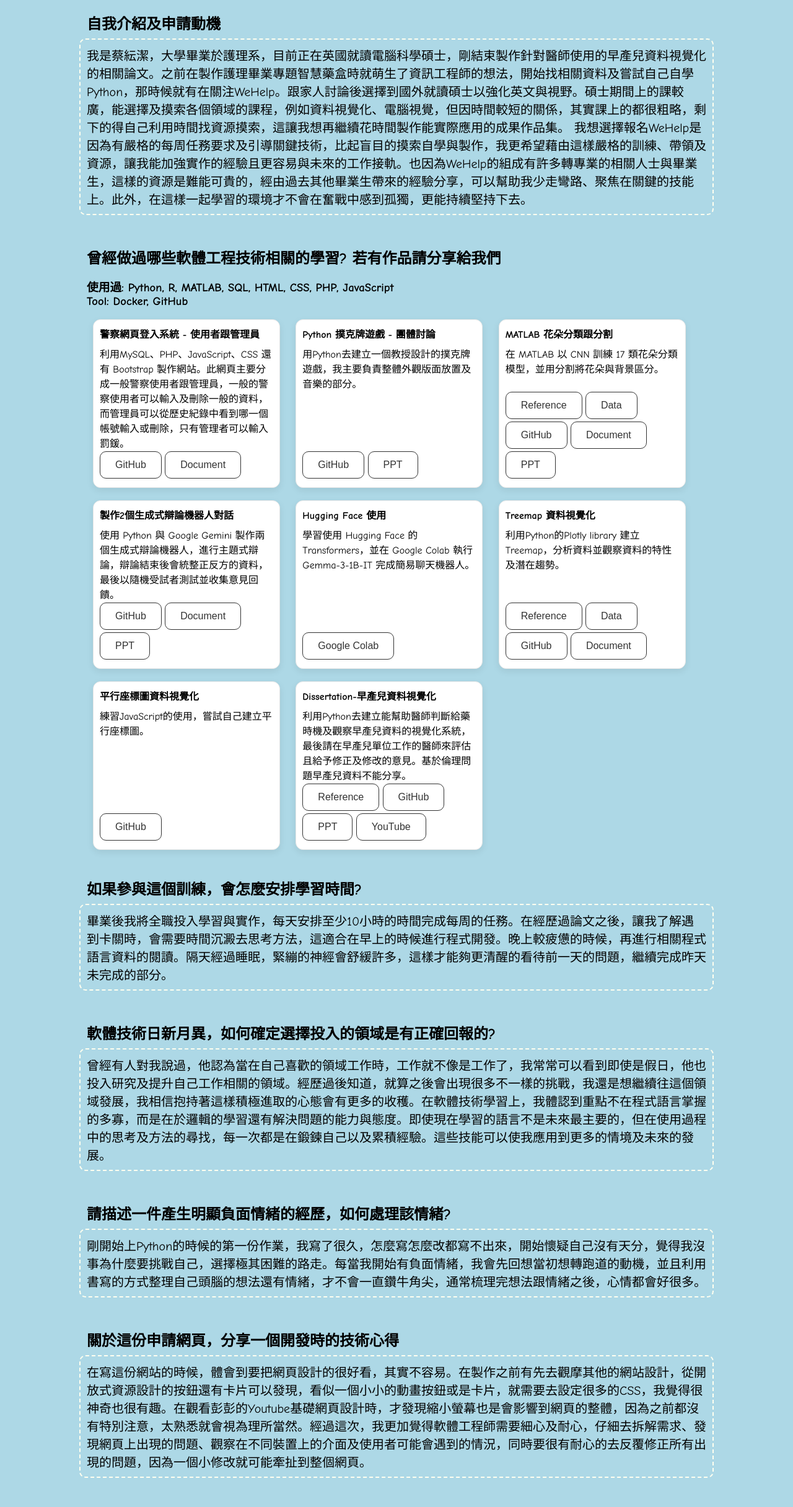
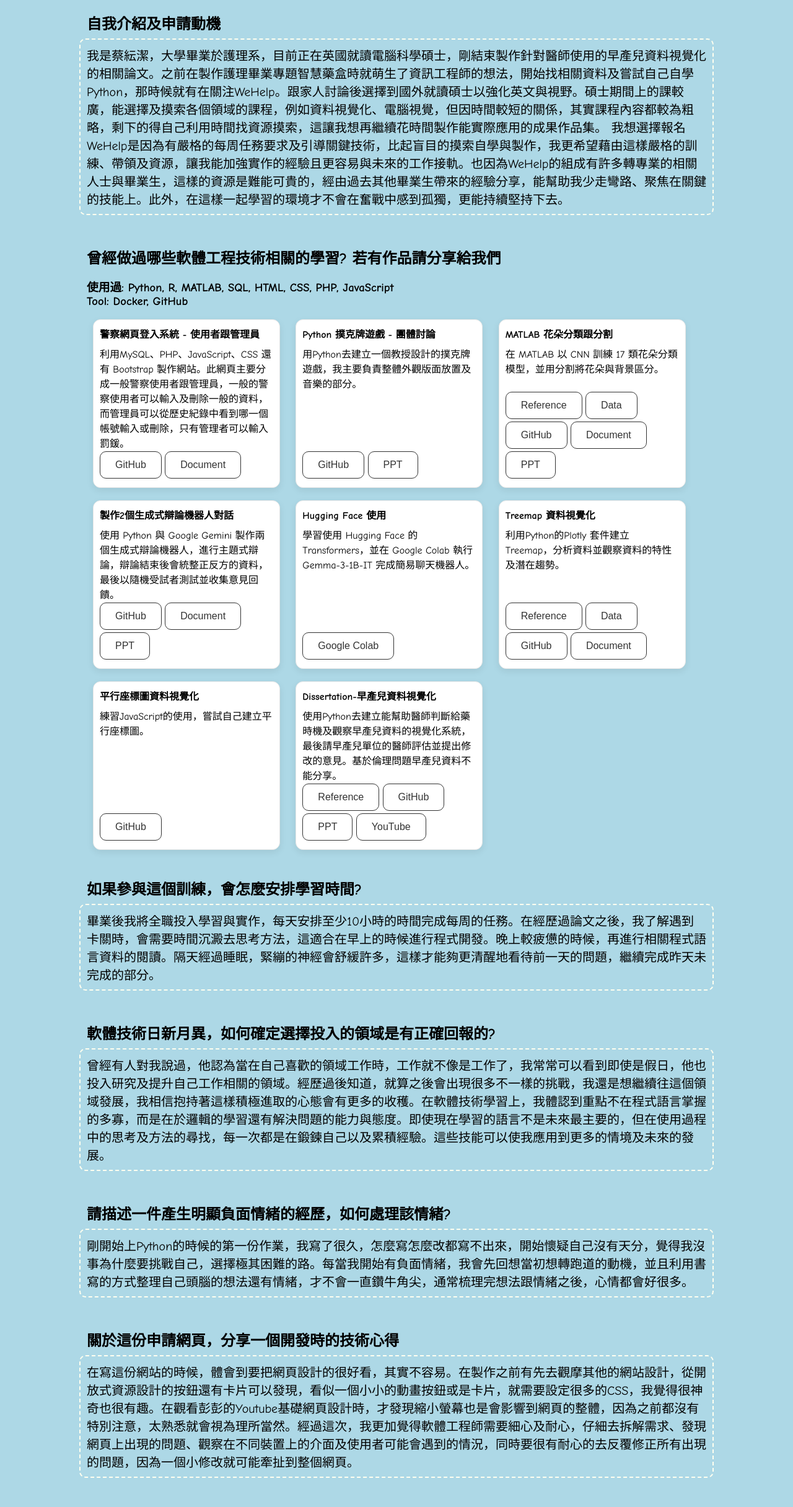
Before and after one commit to yuntsai35/wehelp-application, a plain HTML site: page index.html in a window 1280 px wide. Shown: the part 128-2559 px from the top of the page at 62% size. Drawn offline with Linux system fonts and the light colour scheme.

Commit message:
Update index.html

```diff
--- a/index.html
+++ b/index.html
@@ -1,7 +1,7 @@
 <!DOCTYPE html>
 <html>
 <head>
-    <meta charset="utf-8"></meta>
+    <meta charset="utf-8">
     <meta name="viewport" content="width=device-width, initial-scale=1, maximum-scale=1">
     <link rel="stylesheet" href="website.css">
     <title>
@@ -26,8 +26,8 @@
     <h1 style="text-align:center;">第七屆WeHelp申請表</h1>
     <section id="intro">
     <h2> 自我介紹及申請動機</h2>
-    <div class="outlayer"> 我是蔡紜潔，大學畢業於護理系，目前正在英國就讀電腦科學碩士，剛結束製作針對醫師使用的早產兒資料視覺化的相關論文。之前在製作護理畢業專題智慧藥盒時就萌生了資訊工程師的想法，開始找相關資料及嘗試自己自學Python，那時候就有在關注WeHelp。跟家人討論後選擇到國外就讀碩士以強化英文與視野。碩士期間上的課較廣，能選擇及摸索各個領域的課程，例如資料視覺化、電腦視覺，但因時間較短的關係，其實課上的都很粗略，剩下的得自己利用時間找資源摸索，這讓我想再繼續花時間製作能實際應用的成果作品集。
-我想選擇報名WeHelp是因為有嚴格的每周任務要求及引導關鍵技術，比起盲目的摸索自學與製作，我更希望藉由這樣嚴格的訓練、帶領及資源，讓我能加強實作的經驗且更容易與未來的工作接軌。也因為WeHelp的組成有許多轉專業的相關人士與畢業生，這樣的資源是難能可貴的，經由過去其他畢業生帶來的經驗分享，可以幫助我少走彎路、聚焦在關鍵的技能上。此外，在這樣一起學習的環境才不會在奮戰中感到孤獨，更能持續堅持下去。
+    <div class="outlayer"> 我是蔡紜潔，大學畢業於護理系，目前正在英國就讀電腦科學碩士，剛結束製作針對醫師使用的早產兒資料視覺化的相關論文。之前在製作護理畢業專題智慧藥盒時就萌生了資訊工程師的想法，開始找相關資料及嘗試自己自學Python，那時候就有在關注WeHelp。跟家人討論後選擇到國外就讀碩士以強化英文與視野。碩士期間上的課較廣，能選擇及摸索各個領域的課程，例如資料視覺化、電腦視覺，但因時間較短的關係，其實課程內容都較為粗略，剩下的得自己利用時間找資源摸索，這讓我想再繼續花時間製作能實際應用的成果作品集。
+我想選擇報名WeHelp是因為有嚴格的每周任務要求及引導關鍵技術，比起盲目的摸索自學與製作，我更希望藉由這樣嚴格的訓練、帶領及資源，讓我能加強實作的經驗且更容易與未來的工作接軌。也因為WeHelp的組成有許多轉專業的相關人士與畢業生，這樣的資源是難能可貴的，經由過去其他畢業生帶來的經驗分享，能幫助我少走彎路、聚焦在關鍵的技能上。此外，在這樣一起學習的環境才不會在奮戰中感到孤獨，更能持續堅持下去。
 </div>
     </section>
     <br>
@@ -84,7 +84,7 @@
     </div>
     <div class="card">
       <h4>Treemap 資料視覺化</h4>
-      <div>利用Python的Plotly library 建立Treemap，分析資料並觀察資料的特性及潛在趨勢。</div>
+      <div>利用Python的Plotly 套件建立 Treemap，分析資料並觀察資料的特性及潛在趨勢。</div>
       <div class="buttongroup">
       <a href="https://www.nature.com/articles/s43016-023-00795-w" class="button">Reference</a>
       <a href="https://ora.ox.ac.uk/objects/uuid:4ad0b594-3e81-4e61-aefc-5d869c799a87" class="button">Data</a>
@@ -101,7 +101,7 @@
       </div>
     <div class="card">
       <h4>Dissertation-早產兒資料視覺化</h4>
-      <div>利用Python去建立能幫助醫師判斷給藥時機及觀察早產兒資料的視覺化系統，最後請在早產兒單位工作的醫師來評估且給予修正及修改的意見。基於倫理問題早產兒資料不能分享。</div>
+      <div>使用Python去建立能幫助醫師判斷給藥時機及觀察早產兒資料的視覺化系統，最後請早產兒單位的醫師評估並提出修改的意見。基於倫理問題早產兒資料不能分享。</div>
       <div class="buttongroup">
       <a href="https://pmc.ncbi.nlm.nih.gov/articles/PMC10715505/" class="button">Reference</a>
       <a href="https://github.com/yuntsai35/Neonatal-dashboard" class="button">GitHub</a>
@@ -117,7 +117,7 @@
     <section id="schedule">
     <h2> 如果參與這個訓練，會怎麼安排學習時間?</h2>
 
-    <div class="outlayer">畢業後我將全職投入學習與實作，每天安排至少10小時的時間完成每周的任務。在經歷過論文之後，讓我了解遇到卡關時，會需要時間沉澱去思考方法，這適合在早上的時候進行程式開發。晚上較疲憊的時候，再進行相關程式語言資料的閱讀。隔天經過睡眠，緊繃的神經會舒緩許多，這樣才能夠更清醒的看待前一天的問題，繼續完成昨天未完成的部分。</div>
+    <div class="outlayer">畢業後我將全職投入學習與實作，每天安排至少10小時的時間完成每周的任務。在經歷過論文之後，我了解遇到卡關時，會需要時間沉澱去思考方法，這適合在早上的時候進行程式開發。晚上較疲憊的時候，再進行相關程式語言資料的閱讀。隔天經過睡眠，緊繃的神經會舒緩許多，這樣才能夠更清醒地看待前一天的問題，繼續完成昨天未完成的部分。</div>
     </section>
     <br>
     <section id="career">
@@ -127,26 +127,26 @@
     </section>
     <br>
     <section id="emotion">
-    <h2 id="emotion"> 請描述一件產生明顯負面情緒的經歷，如何處理該情緒?</h2>
+    <h2> 請描述一件產生明顯負面情緒的經歷，如何處理該情緒?</h2>
 
-    <div class="outlayer"> 剛開始上Python的時候的第一份作業，我寫了很久，怎麼寫怎麼改都寫不出來，開始懷疑自己沒有天分，覺得我沒事為什麼要挑戰自己，選擇極其困難的路走。每當我開始有負面情緒，我會先回想當初想轉跑道的動機，並且利用書寫的方式整理自己頭腦的想法還有情緒，才不會一直鑽牛角尖，通常梳理完想法跟情緒之後，心情都會好很多。</div>
+    <div class="outlayer"> 剛開始上Python的時候的第一份作業，我寫了很久，怎麼寫怎麼改都寫不出來，開始懷疑自己沒有天分，覺得我沒事為什麼要挑戰自己，選擇極其困難的路。每當我開始有負面情緒，我會先回想當初想轉跑道的動機，並且利用書寫的方式整理自己頭腦的想法還有情緒，才不會一直鑽牛角尖，通常梳理完想法跟情緒之後，心情都會好很多。</div>
     </section>
     <br>
     <section id="dev">
     <h2 id="dev"> 關於這份申請網頁，分享一個開發時的技術心得</h2>
 
-    <div class="outlayer"> 在寫這份網站的時候，體會到要把網頁設計的很好看，其實不容易。在製作之前有先去觀摩其他的網站設計，從開放式資源設計的按鈕還有卡片可以發現，看似一個小小的動畫按鈕或是卡片，就需要去設定很多的CSS，我覺得很神奇也很有趣。在觀看彭彭的Youtube基礎網頁設計時，才發現縮小螢幕也是會影響到網頁的整體，因為之前都沒有特別注意，太熟悉就會視為理所當然。經過這次，我更加覺得軟體工程師需要細心及耐心，仔細去拆解需求、發現網頁上出現的問題、觀察在不同裝置上的介面及使用者可能會遇到的情況，同時要很有耐心的去反覆修正所有出現的問題，因為一個小修改就可能牽扯到整個網頁。</div>
+    <div class="outlayer"> 在寫這份網站的時候，體會到要把網頁設計的很好看，其實不容易。在製作之前有先去觀摩其他的網站設計，從開放式資源設計的按鈕還有卡片可以發現，看似一個小小的動畫按鈕或是卡片，就需要設定很多的CSS，我覺得很神奇也很有趣。在觀看彭彭的Youtube基礎網頁設計時，才發現縮小螢幕也是會影響到網頁的整體，因為之前都沒有特別注意，太熟悉就會視為理所當然。經過這次，我更加覺得軟體工程師需要細心及耐心，仔細去拆解需求、發現網頁上出現的問題、觀察在不同裝置上的介面及使用者可能會遇到的情況，同時要很有耐心的去反覆修正所有出現的問題，因為一個小修改就可能牽扯到整個網頁。</div>
     </section>
     <br>
     <section id="connect">
     <h2 id="connect"> 如何看待人工智慧的發展對軟體工程師的影響?</h2>
 
-    <div class="outlayer"> 我原本最初想製作的論文是從英國醫生都在使用的一本叫British National Formulary (BNF)的2000頁書籍裡，利用人工智慧彙整書內部的藥物產出CSV之後，製作出資料視覺化，同時針對人工智慧的幻覺部分，研究怎麼樣的prompt會使人工智慧提取資料更加準確。原本計畫進行到中間，發現人工智慧連最基礎的從index頁內提取藥物名都有困難，人類輸入還比較快。這讓我認為對軟體工程師而言，人工智慧就像當初電腦發展一樣，就算可以幫助快速的計算出數學答案，但也要知道背後的邏輯才可以使用合理的數學公式及流程。當在使用人工智慧的時候，一定需要去查核是否正確，而不是答案出現什麼就去相信，代表目前的人工智慧還尚未完善，會出現幻覺的問題，而這時就需要有軟體的概念跟邏輯。此外，公司內部的機密軟體是不能丟給人工智慧，因為不知道人工智慧的公司是否儲存了資料，這會有資訊安全的風險。對我而言，人工智慧是輔助的工具，而不是代工的工具。工程師還是需要去掌握語言與資料結構、系統設計等等的基本功，特別是剛開始的學習是要讓自己熟悉語言、邏輯還有架構的重要階段，這樣即使是使用人工智慧去輔助，也要知道寫出來是否合理或是有效率。</div>
+    <div class="outlayer"> 我原本最初想製作的論文是從英國醫生都在使用的一本叫British National Formulary (BNF)的2000頁書籍裡，利用人工智慧彙整書內部的藥物產出CSV之後，製作出資料視覺化，同時針對人工智慧的幻覺部分，研究怎麼樣的prompt會使人工智慧提取資料更加準確。原本計畫進行到中間，發現人工智慧連最基礎的從index頁內提取藥物名都有困難，人類輸入還比較快。這讓我認為對軟體工程師而言，人工智慧就像當初電腦發展一樣，就算可以幫助快速的計算出數學答案，但也要知道背後的邏輯才可以使用合理的數學公式及流程。當在使用人工智慧的時候，一定需要去查核是否正確，而不是答案出現什麼就去相信，代表目前的人工智慧尚未完善，會出現幻覺的問題，而這時就需要有軟體的概念跟邏輯。此外，公司內部的機密軟體是不能丟給人工智慧，因為不知道人工智慧的公司是否儲存資料，這會有資訊安全的風險。對我而言，人工智慧是輔助的工具，而不是代工的工具。工程師還是需要去掌握語言與資料結構、系統設計等等的基本功，特別是剛開始的學習是要讓自己熟悉語言、邏輯還有架構的重要階段，這樣即使是使用人工智慧去輔助，也要知道寫出來是否合理或是有效率。</div>
     </section>
     <br>
     <section id="want">
     <h2 id="want"> 其他想要對我們說的事情?</h2>
-    <div class="outlayer"> 我在碩士期間從他人的身上學習到了主動以及積極性。這跟我過去在護理系的經驗完全不同，護理系教學上大多都是輸入的方式，基本上只要背誦或了解主要的概念都會順利通過，每一步都有人帶著的感覺。但軟體工程師的學習養成很不同，尤其現在軟體工程師找工作不太容易的情況下，就需要展現出積極性。在這裡基本上教授不會主動說問題以外的事情，他們認為真正積極主動且對這些有興趣的人，就會來要資源還有問問題，所以除了上課之外，我都會下課後再多花時間學習程式語言。我也向在這裡遇到的人學習，每個人都積極的問問題跟想展現最好的自己，且主動找學習資源跟認證課程，他們這樣的態度感染了我。</div>
+    <div class="outlayer"> 我在碩士期間從他人的身上學習到了主動與積極性。這跟我過去在護理系的經驗完全不同，護理系教學上大多都是輸入的方式，基本上只要背誦或了解主要的概念都會順利通過，每一步都有人帶著的感覺。但軟體工程師的學習養成很不同，尤其現在軟體工程師找工作不太容易的情況下，就需要展現出積極性。在這裡基本上教授不會主動說問題以外的事情，他們認為真正積極主動且對這些有興趣的人，就會來要資源還有問問題，所以除了上課之外，我都會下課後再多花時間學習程式語言。我也向在這裡遇到的人學習，每個人都積極的問問題跟想展現最好的自己，且主動尋找學習資源跟認證課程，他們這樣的態度感染了我。</div>
     </section>
     <br>
   </main>
```
